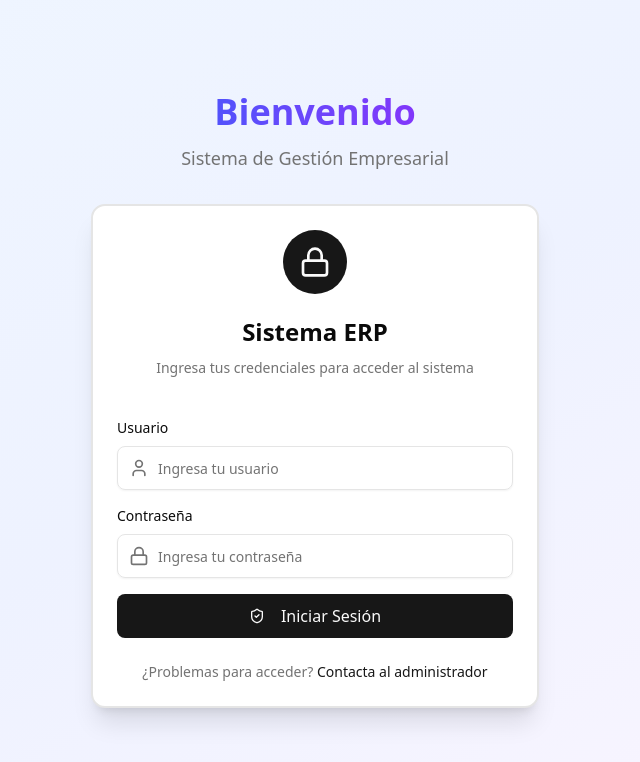
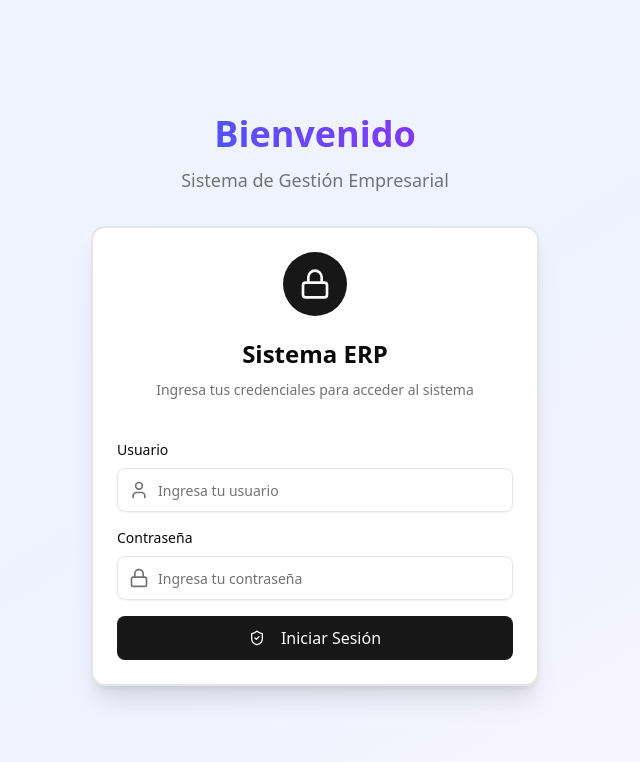
Before and after one commit to kendy2019/Inventario-Frontend, a Next.js app: page / in a window 1280 px wide. Shown: the top 762 px of the page, without its empty margins (325-965 px from the left). Built offline with nearby package versions, Linux system fonts and the light colour scheme.

Commit message:
Update login-form.tsx

```diff
--- a/src/components/login-form.tsx
+++ b/src/components/login-form.tsx
@@ -213,12 +213,7 @@ export function LoginForm() {
           </Button>
         </form>
 
-        <div className="mt-6 text-center">
-          <p className="text-sm text-muted-foreground">
-            ¿Problemas para acceder?{" "}
-            <span className="text-primary font-medium cursor-pointer hover:underline">Contacta al administrador</span>
-          </p>
-        </div>
+
       </CardContent>
     </Card>
   )
```
